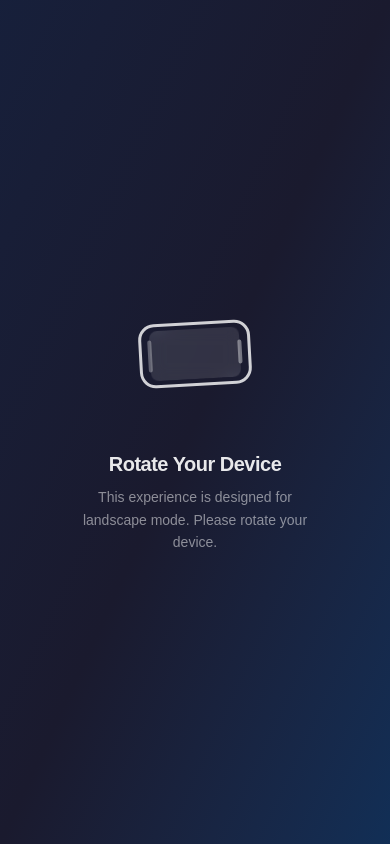
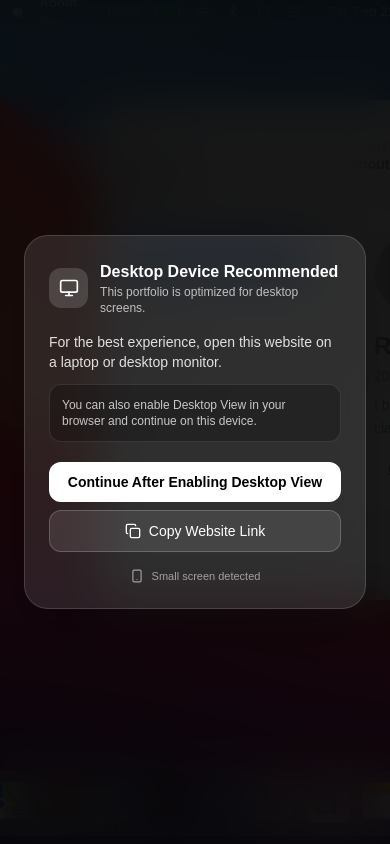
Before and after one commit to robu9/macOS-portfolio, a Next.js app: page / in a window 390 px wide. Built offline with nearby package versions, Linux system fonts and the light colour scheme; grey boxes are pictures that could not be loaded.

Commit message:
reverted

```diff
--- a/src/components/Desktop.tsx
+++ b/src/components/Desktop.tsx
@@ -7,7 +7,6 @@ import { Launchpad } from './Launchpad';
 import { ControlCenter } from './ControlCenter';
 import { Spotlight } from './Spotlight';
 import { MenuDropdown } from './MenuDropdown';
-import { RotateDevice } from './RotateDevice';
 
 export const Desktop = ({ children }: { children?: React.ReactNode }) => {
     const { brightness, darkTheme } = useStore();
@@ -65,9 +64,6 @@ export const Desktop = ({ children }: { children?: React.ReactNode }) => {
                 className="absolute inset-0 pointer-events-none z-[100] bg-black"
                 style={{ opacity: 1 - (brightness / 100) }}
             />
-
-            {/* Rotate Device Overlay for Mobile/Tablet Portrait */}
-            <RotateDevice />
         </div>
     );
 };
--- a/src/components/RotateDevice.tsx
+++ /dev/null
@@ -1,108 +0,0 @@
-'use client';
-import React, { useEffect, useState } from 'react';
-import { motion } from 'framer-motion';
-
-export const RotateDevice = () => {
-    const [showOverlay, setShowOverlay] = useState(false);
-
-    useEffect(() => {
-        const checkOrientation = () => {
-            const isPortrait = window.innerHeight > window.innerWidth;
-            const isSmallDevice = window.innerWidth < 1024;
-            setShowOverlay(isPortrait && isSmallDevice);
-        };
-
-        checkOrientation();
-        window.addEventListener('resize', checkOrientation);
-        window.addEventListener('orientationchange', () => {
-            setTimeout(checkOrientation, 100);
-        });
-
-        return () => {
-            window.removeEventListener('resize', checkOrientation);
-            window.removeEventListener('orientationchange', checkOrientation);
-        };
-    }, []);
-
-    if (!showOverlay) return null;
-
-    return (
-        <motion.div
-            initial={{ opacity: 0 }}
-            animate={{ opacity: 1 }}
-            className="fixed inset-0 z-[9999] flex flex-col items-center justify-center bg-[#1a1a2e]"
-        >
-            {/* Subtle background gradient */}
-            <div className="absolute inset-0 bg-gradient-to-br from-[#16213e] via-[#1a1a2e] to-[#0f3460] opacity-80" />
-
-            <div className="relative z-10 flex flex-col items-center gap-8 px-8">
-                {/* Phone animation */}
-                <div className="relative w-32 h-32 flex items-center justify-center">
-                    <motion.div
-                        animate={{ rotate: [0, 0, 90, 90, 0] }}
-                        transition={{
-                            duration: 3,
-                            repeat: Infinity,
-                            ease: 'easeInOut',
-                            times: [0, 0.2, 0.5, 0.8, 1],
-                        }}
-                        className="relative"
-                    >
-                        {/* Phone body */}
-                        <div className="w-16 h-28 rounded-2xl border-[3px] border-white/80 relative flex items-center justify-center">
-                            {/* Screen */}
-                            <div className="w-[calc(100%-8px)] h-[calc(100%-16px)] rounded-lg bg-white/10 backdrop-blur-sm" />
-                            {/* Notch */}
-                            <div className="absolute top-1.5 w-6 h-1 rounded-full bg-white/40" />
-                            {/* Home indicator */}
-                            <div className="absolute bottom-1.5 w-8 h-1 rounded-full bg-white/30" />
-                        </div>
-                    </motion.div>
-
-                    {/* Circular arrow hint */}
-                    <motion.svg
-                        width="120"
-                        height="120"
-                        viewBox="0 0 120 120"
-                        className="absolute"
-                        initial={{ opacity: 0 }}
-                        animate={{ opacity: [0, 0.5, 0.5, 0] }}
-                        transition={{
-                            duration: 3,
-                            repeat: Infinity,
-                            times: [0, 0.15, 0.55, 0.75],
-                        }}
-                    >
-                        <path
-                            d="M 95 40 A 35 35 0 1 0 80 85"
-                            fill="none"
-                            stroke="rgba(255,255,255,0.4)"
-                            strokeWidth="2"
-                            strokeLinecap="round"
-                            strokeDasharray="4 6"
-                        />
-                        <polygon
-                            points="76,78 85,88 88,76"
-                            fill="rgba(255,255,255,0.4)"
-                        />
-                    </motion.svg>
-                </div>
-
-                {/* Text */}
-                <motion.div
-                    initial={{ opacity: 0, y: 10 }}
-                    animate={{ opacity: 1, y: 0 }}
-                    transition={{ delay: 0.3 }}
-                    className="text-center"
-                >
-                    <h2 className="text-xl font-semibold text-white/90 tracking-tight">
-                        Rotate Your Device
-                    </h2>
-                    <p className="mt-2 text-sm text-white/50 max-w-[240px] leading-relaxed">
-                        This experience is designed for landscape mode. Please rotate your device.
-                    </p>
-                </motion.div>
-            </div>
-        </motion.div>
-    );
-};
```
